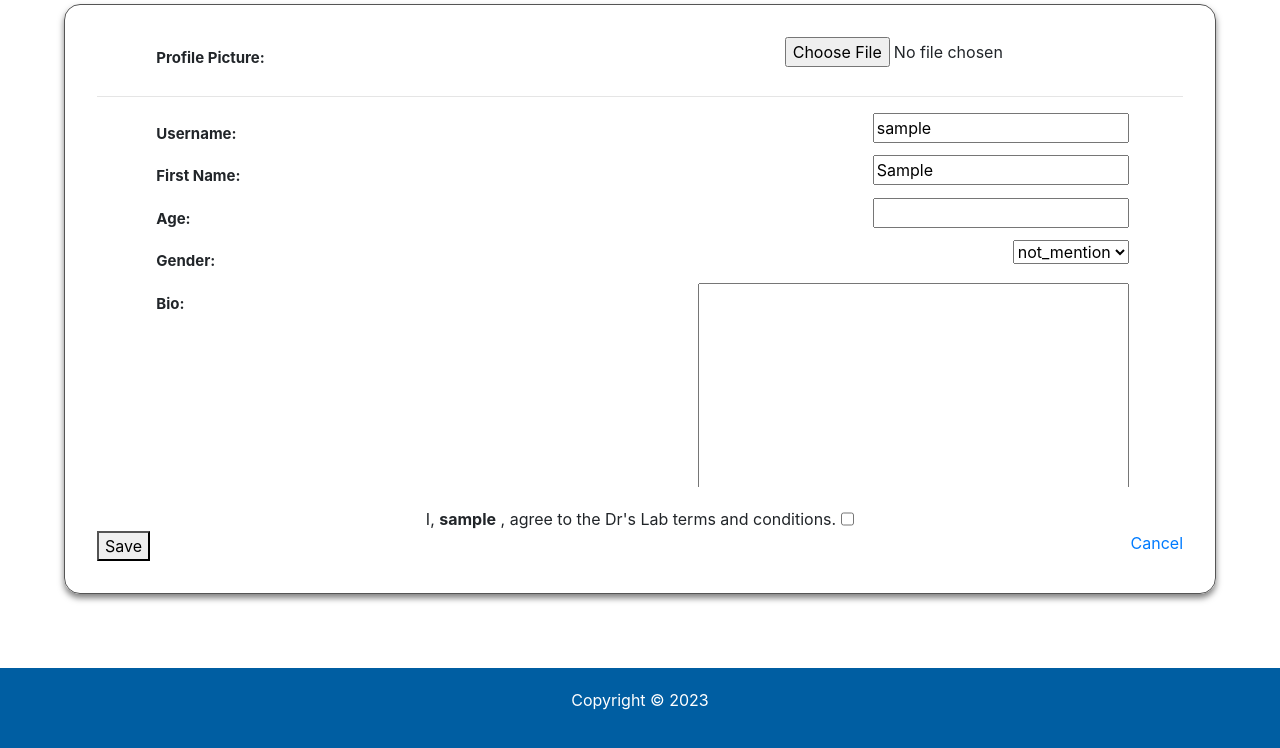
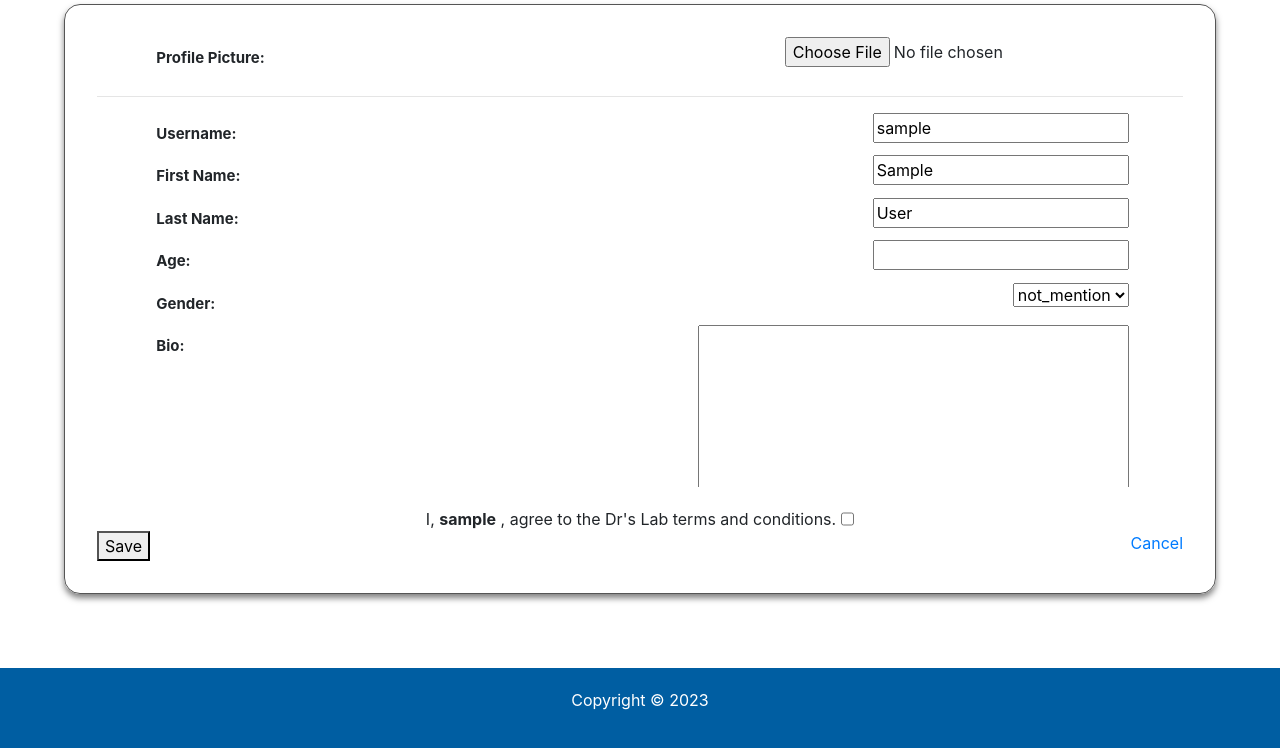
Before and after one commit to GeneDev123/dhi-lab, a Django app: a page that uses dhiLab/main/templates/main/profile.html in a window 1280 px wide. Shown: the part 175-923 px from the top of the page. Run offline with Django 4.2, Linux system fonts and the light colour scheme; the visitor is signed in with stand-in values (Sample User, id 1); style sheets or scripts are compiled from the project's sources; some libraries are stand-ins or nearby versions.

Commit message:
Added lastname to the form

```diff
--- a/dhiLab/main/templates/main/profile.html
+++ b/dhiLab/main/templates/main/profile.html
@@ -109,6 +109,11 @@
             </div>
 
             <div class="user-individual-data-container">
+              <div class="data-label">Last Name: </div>
+              <div class="data-input">{{ form.last_name }}</div>
+            </div>
+
+            <div class="user-individual-data-container">
               <div class="data-label">Age: </div>
               <div class="data-input">{{ form.age }}</div>
             </div>
```
